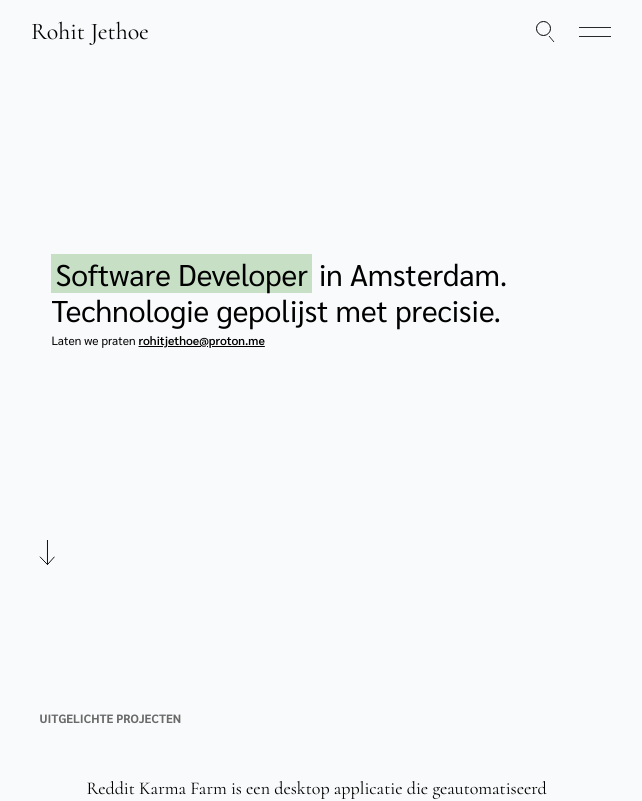
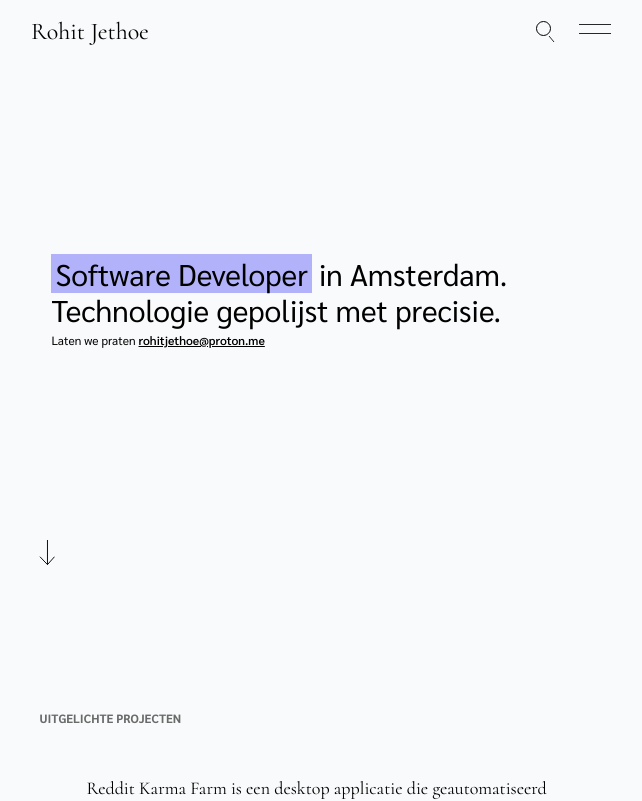
Before and after one commit to rohitjethoe/ikke, a Vue app: page / in a window 1280 px wide. Shown: the top 801 px of the page, without its empty margins (319-961 px from the left). Built offline with nearby package versions, Linux system fonts and the light colour scheme; no server answers.

Commit message:
nav bar + styling.

```diff
--- a/src/components/Header.vue
+++ b/src/components/Header.vue
@@ -1,5 +1,5 @@
 <template>
-    <header class="py-4 px-4 flex items-center justify-between">
+    <header class="relative py-4 px-4 flex items-center justify-between font-sarabun">
         <div>
             <h1 class="font-cormorant text-2xl">
                 <a href="/">
@@ -14,10 +14,24 @@
                     <path d="M13 15L18 21" stroke="#282828"/>
                 </svg>
             </div>
-            <div>
-                <div class="my-2 w-8 h-px bg-primary"></div>
-                <div class="my-2 w-8 h-px bg-primary"></div>
+            <div class="h-8 w-8 hover:cursor-pointer" @click="navOpened = !navOpened">
+                <div :class="navOpened ? 'translate-y-1' : ''" class="my-2 transition-all w-8 h-px bg-primary"></div>
+                <div :class="navOpened ? '-translate-y-1' : ''" class="my-2 transition-all w-8 h-px bg-primary"></div>
             </div>
+        </div>
+        <div :class="navOpened ? 'block' : 'hidden'" class="absolute top-16 left-0 px-4 bg-white w-full">
+            <ul class="nav">
+                <li class="text-primary my-3">
+                    <router-link to="/">
+                        Home
+                    </router-link>
+                </li>
+                <li class="text-gassyGray my-4">
+                    <router-link to="/archief">
+                        Archief
+                    </router-link>
+                </li>
+            </ul>
         </div>
     </header>
 </template>
@@ -25,5 +39,20 @@
 <script>
 export default {
     name: 'Header',
+    data() {
+        return {
+            navOpened: false
+        }
+    }
 }
 </script>
+
+<style scoped>
+.nav a:link, .nav a:visited {
+    color: #8a8a8a;
+}
+
+.nav .router-link-active, .nav .router-link-active:visited {
+    color: #282828;
+}
+</style>
--- a/tailwind.config.js
+++ b/tailwind.config.js
@@ -7,7 +7,8 @@
   theme: {
     colors: {
       primary: '#282828',
-      sexyGreen: '#C7DFC5',
+      secondary: '#FFF',
+      sexyGreen: '#b2b2fa',
       vibrantYellow: '#E1E99C',
       gassyGray: '#6A6A6A'
     },
```
